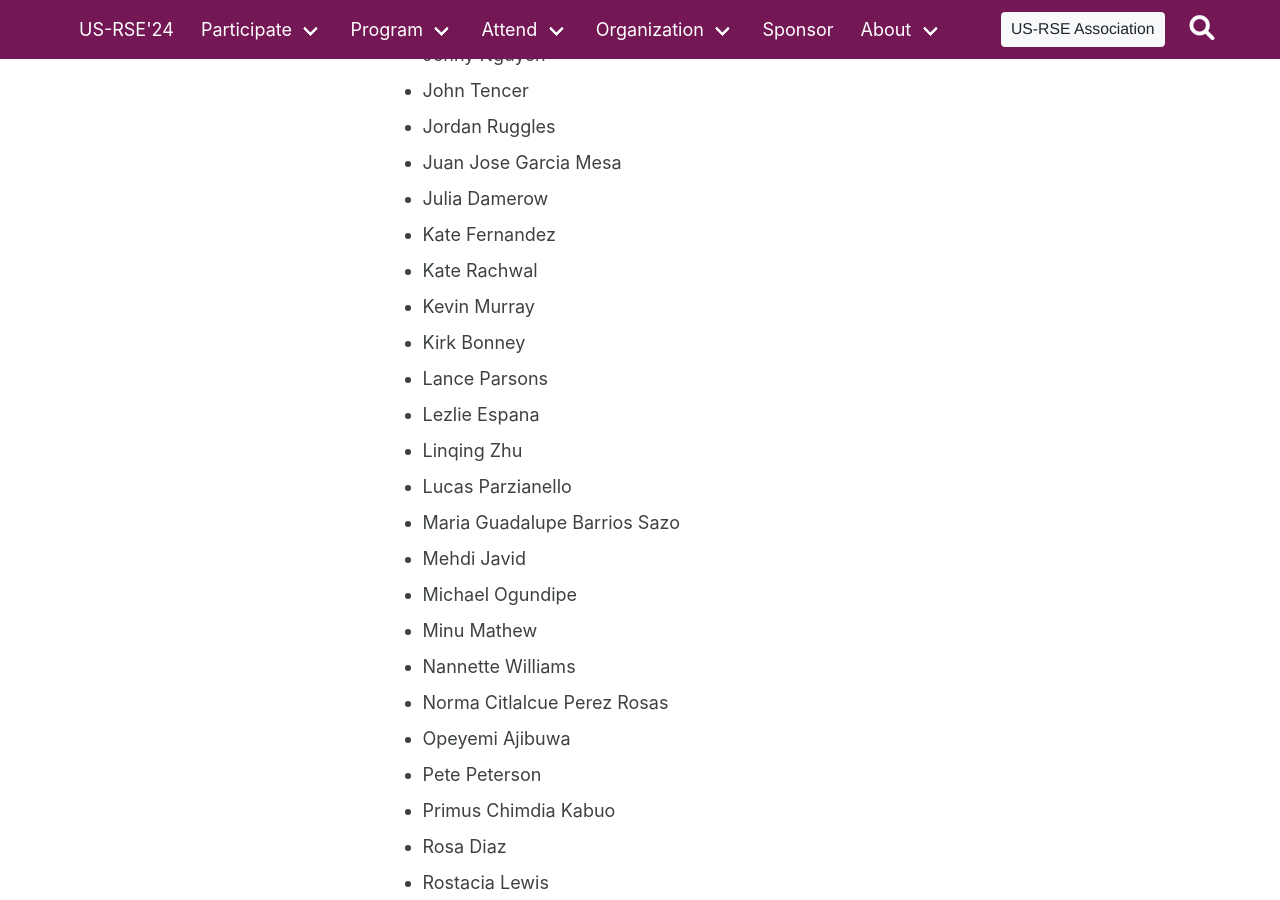
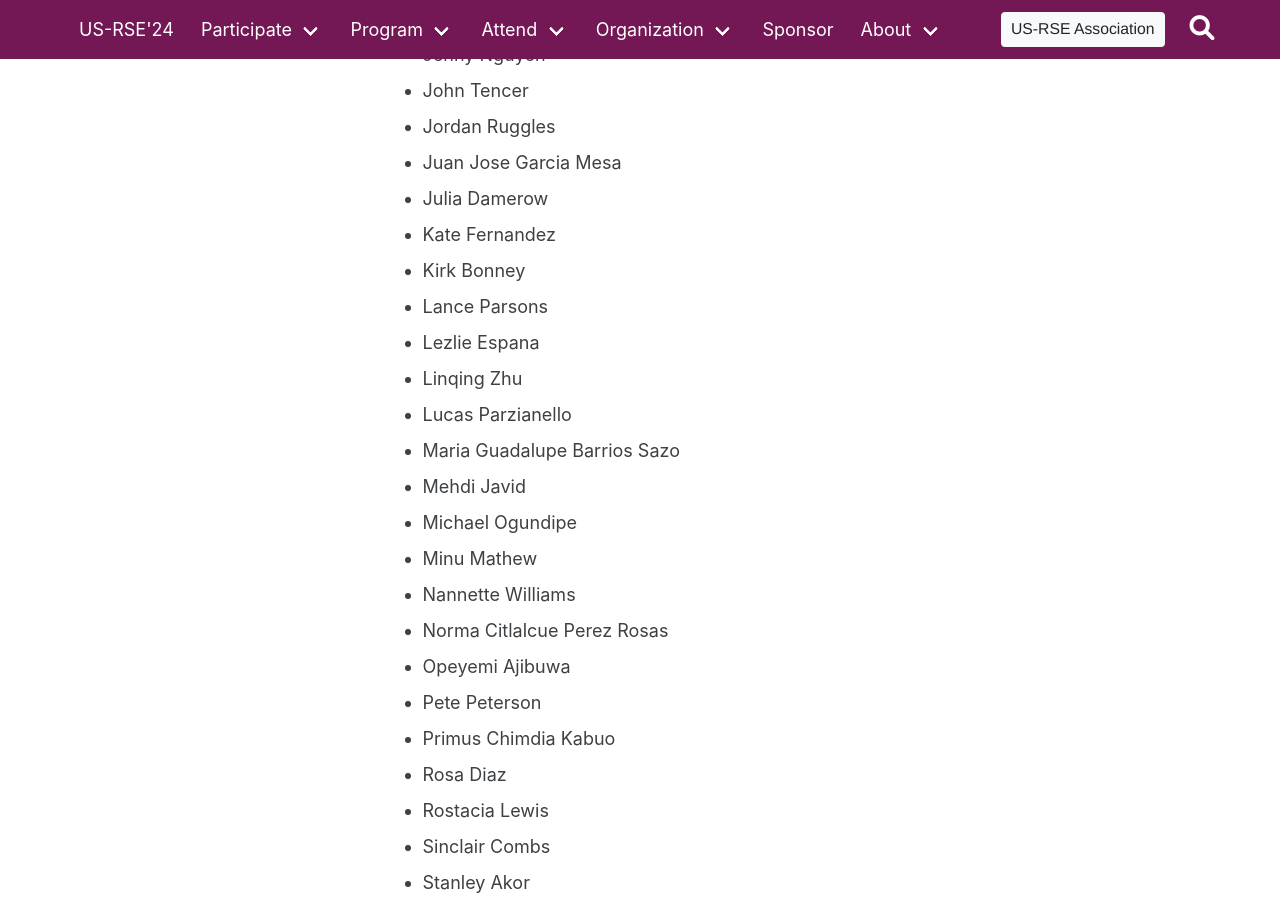
Before and after one commit to USRSE/usrse24, a Jekyll site: the page built from pages/organization/organization.md, in a window 1280 px wide and 900 px high, scrolled down 6688 px. Built offline with Jekyll 4.4.1, drawn with Linux system fonts in a browser that asks for light colours; a style sheet for code colours, icons or effects is not loaded.

Commit message:
Two names to be removed

```diff
--- a/pages/organization/organization.md
+++ b/pages/organization/organization.md
@@ -206,8 +206,6 @@ the Executive Director, and the Community Manager.
 - Juan Jose Garcia Mesa
 - Julia Damerow
 - Kate Fernandez
-- Kate Rachwal
-- Kevin Murray
 - Kirk Bonney
 - Lance Parsons
 - Lezlie Espana
```
